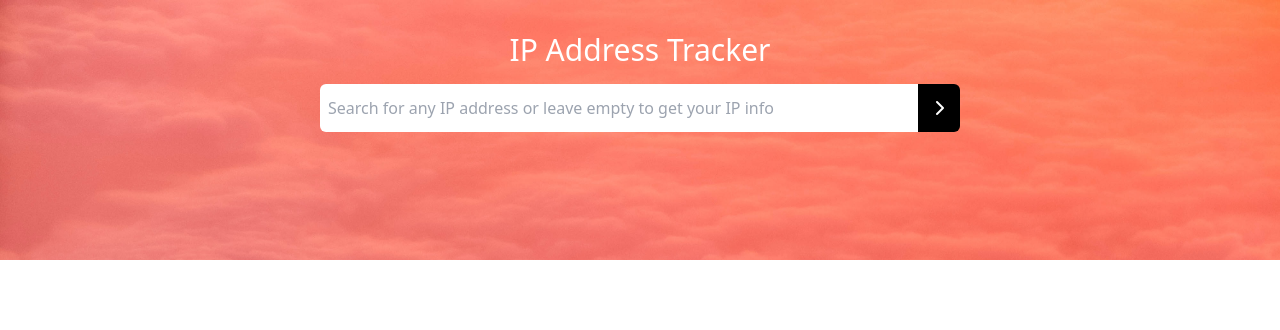
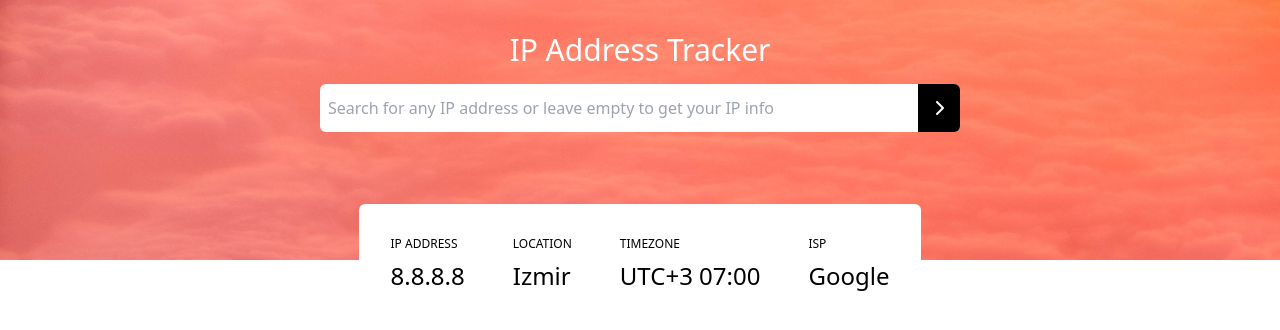
Before and after one commit to berkinduz/ip-tracking-app-vue3, a Vue app in the folder app/: page / in a window 1280 px wide. Shown: the top 330 px of the page. Built offline with nearby package versions, Linux system fonts and the light colour scheme.

Commit message:
Information box component created and designed

```diff
--- /dev/null
+++ b/app/src/components/IPInfo.vue
@@ -0,0 +1,42 @@
+<template>
+  <div
+    class="
+      absolute
+      -bottom-64
+      lg:-bottom-20
+      flex flex-col
+      lg:flex-row
+      bg-white
+      gap-y-4 gap-x-12
+      px-8
+      pt-8
+      pb-12
+      rounded-md
+    "
+  >
+    <!-- Flex Item #1 -->
+    <div class="flex flex-col">
+      <h3 class="text-xs mb-2 uppercase">IP Address</h3>
+      <span class="text-2xl">8.8.8.8</span>
+    </div>
+    <!-- Flex Item #2 -->
+    <div class="flex flex-col">
+      <h3 class="text-xs mb-2 uppercase">Location</h3>
+      <span class="text-2xl">Izmir</span>
+    </div>
+    <!-- Flex Item #3 -->
+    <div class="flex flex-col">
+      <h3 class="text-xs mb-2 uppercase">Timezone</h3>
+      <span class="text-2xl">UTC+3 07:00</span>
+    </div>
+    <!-- Flex Item #4 -->
+    <div class="flex flex-col">
+      <h3 class="text-xs mb-2 uppercase">ISP</h3>
+      <span class="text-2xl">Google</span>
+    </div>
+  </div>
+</template>
+
+<script>
+export default {};
+</script>
--- a/app/src/views/Home.vue
+++ b/app/src/views/Home.vue
@@ -41,15 +41,16 @@
           ></i>
         </div>
       </div>
+      <!-- IP Info -->
+      <IPInfo />
     </div>
   </div>
 </template>
 
 <script>
-// @ is an alias to /src
-
+import IPInfo from "../components/IPInfo.vue";
 export default {
   name: "Home",
-  components: {},
+  components: { IPInfo },
 };
 </script>
```
